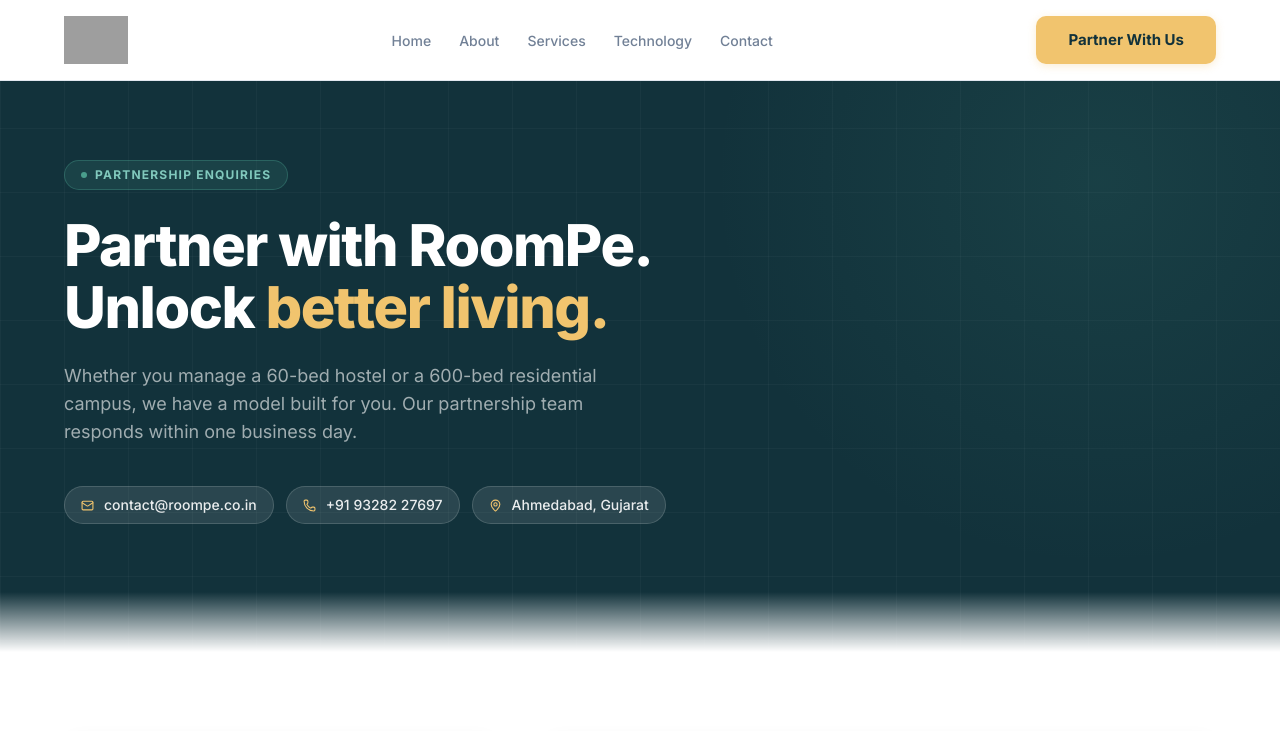
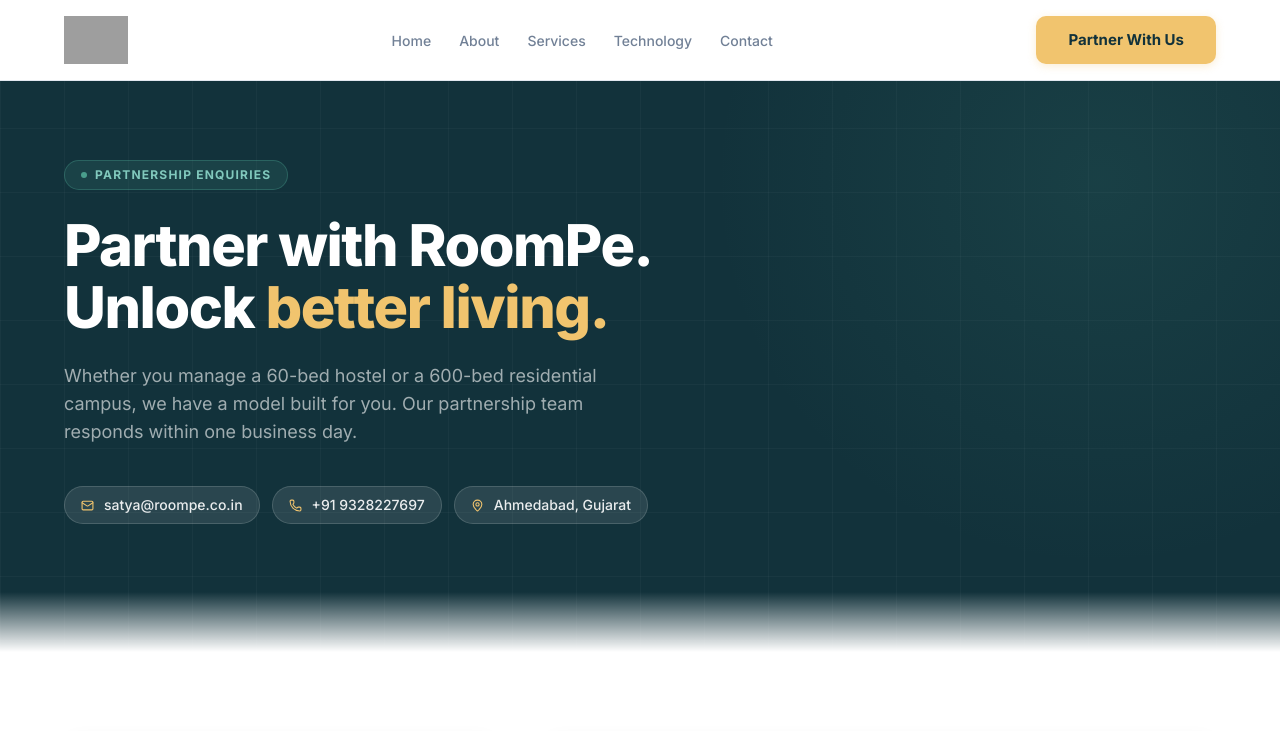
Before and after one commit to khanepe/roompe-website, a Next.js app: page /contact in a window 1280 px wide. Shown: the top 731 px of the page. Built offline with nearby package versions, Linux system fonts and the light colour scheme; grey boxes are pictures that could not be loaded.

Commit message:
Contact Changes

```diff
--- a/src/app/contact/page.tsx
+++ b/src/app/contact/page.tsx
@@ -146,8 +146,8 @@
             <motion.div variants={fadeUp} className="flex flex-wrap gap-3">
               {(
                 [
-                  { icon: Mail, label: "contact@roompe.co.in", href: "mailto:contact@roompe.co.in" },
-                  { icon: Phone, label: "+91 93282 27697", href: "tel:+919328227697" },
+                  { icon: Mail, label: "satya@roompe.co.in", href: "mailto:satya@roompe.co.in" },
+                  { icon: Phone, label: "+91 9328227697", href: "tel:+919328227697" },
                   { icon: MapPin, label: "Ahmedabad, Gujarat", href: "#" },
                 ] as { icon: React.ElementType; label: string; href: string }[]
               ).map(({ icon: Icon, label, href }) => (
@@ -193,7 +193,7 @@
                 <h2 className="display-md mb-6">Get in touch</h2>
                 <div className="flex flex-col gap-5">
                   {[
-                    { icon: Mail, label: "Email", value: "contact@roompe.co.in", href: "mailto:contact@roompe.co.in" },
+                    { icon: Mail, label: "Email", value: "satya@roompe.co.in", href: "mailto:satya@roompe.co.in" },
                     { icon: Phone, label: "Phone", value: "+91 93282 27697", href: "tel:+919328227697" },
                     { icon: MapPin, label: "Location", value: "Ahmedabad, Gujarat, India", href: "#" },
                   ].map(({ icon: Icon, label, value, href }) => (
--- a/src/app/page.tsx
+++ b/src/app/page.tsx
@@ -730,15 +730,15 @@
                 <Link href="/contact" className="btn-gold">
                   Schedule a Conversation <ArrowUpRight size={16} />
                 </Link>
-                <a href="tel:+919876543210" className="btn-outline-mint">
+                <a href="tel:+919328227697" className="btn-outline-mint">
                   <Phone size={15} /> Call Us Directly
                 </a>
               </div>
 
               <div className="flex flex-col gap-3 pt-8" style={{ borderTop: "1px solid #E2E8F0" }}>
                 {[
-                  { icon: Mail, text: "hello@roompe.co.in", href: "mailto:hello@roompe.co.in" },
-                  { icon: Phone, text: "+91 98765 43210", href: "tel:+919876543210" },
+                  { icon: Mail, text: "satya@roompe.co.in", href: "mailto:satya@roompe.co.in" },
+                  { icon: Phone, text: "+91 93282 27697", href: "tel:+919328227697" },
                   { icon: MapPin, text: "Ahmedabad, Gujarat, India", href: "#" },
                 ].map(({ icon: Icon, text, href }) => (
                   <a key={text} href={href} className="flex items-center gap-3 text-sm text-[#718096] hover:text-[#4BA18F] transition-colors group">
```
